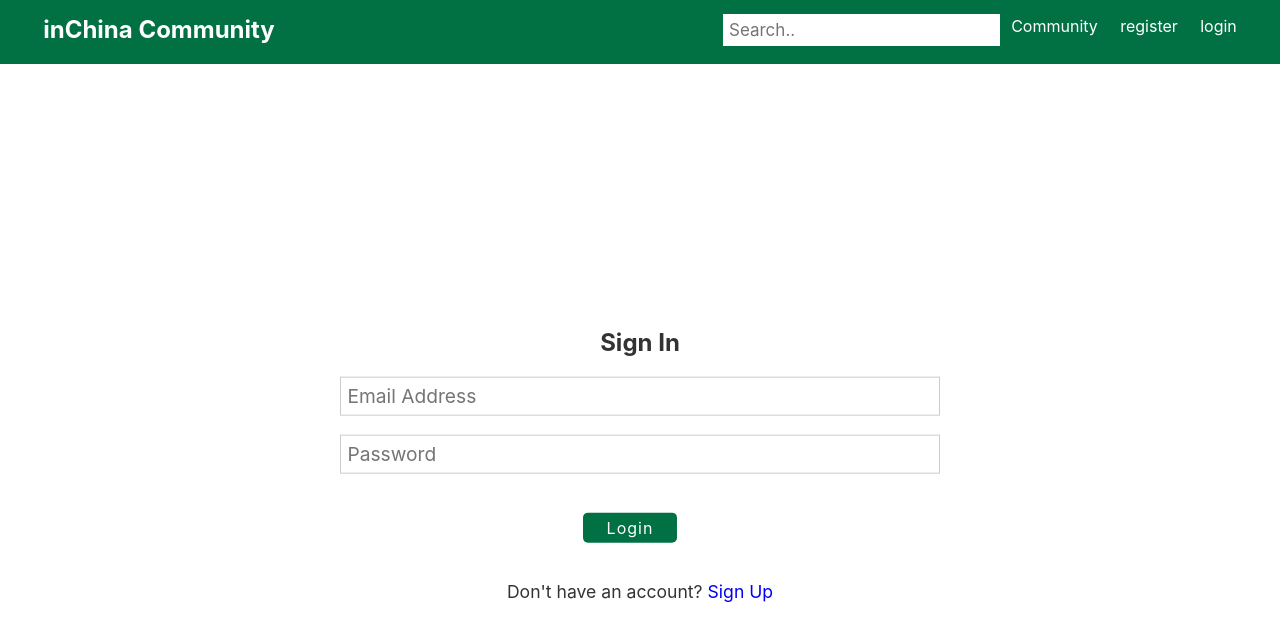
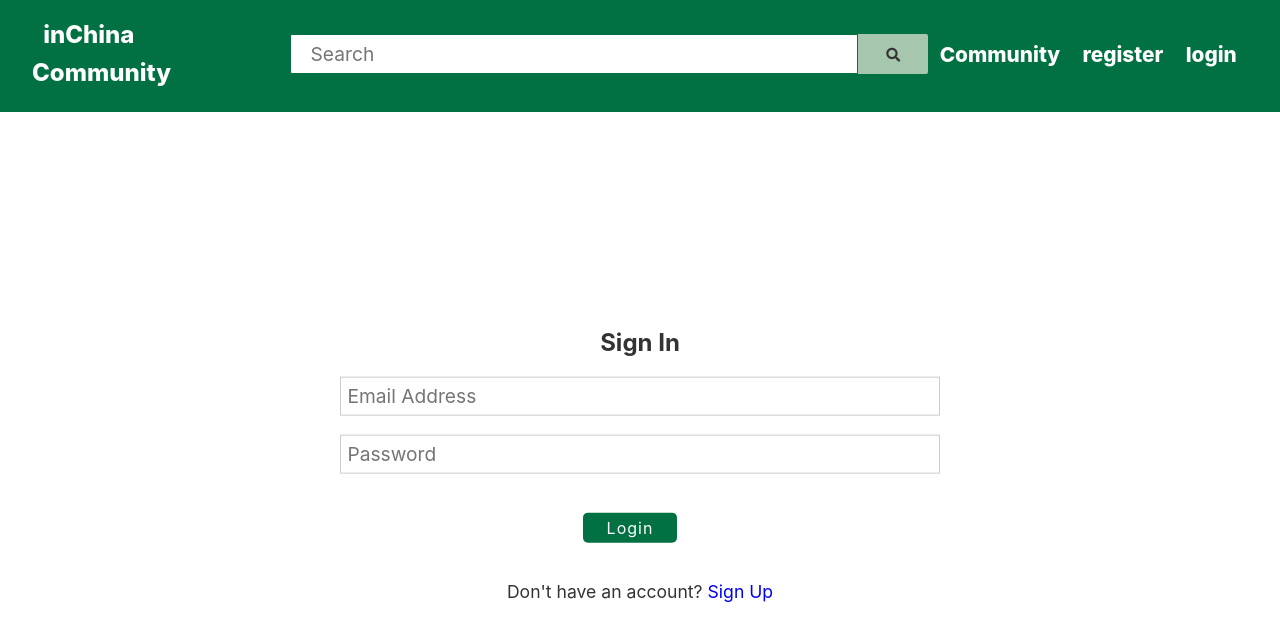
Before and after one commit to samuelwondimu/Inchina-Forigners-community-social-media, a React (Create React App) app in the folder client/: page /login in a window 1280 px wide. Shown: the top 640 px of the page. Built offline with nearby package versions, Linux system fonts and the light colour scheme; no server answers; the HTML template or start-up script is replaced by a standard one.

Commit message:
add a search bar

```diff
--- a/client/src/App.css
+++ b/client/src/App.css
@@ -322,9 +322,9 @@ img {
 /* Navbar */
 .navbar {
   display: flex;
-  justify-content: space-between;
+  justify-content: space-evenly;
   align-items: center;
-  padding: 0.7rem 2rem;
+  padding: 1rem 2rem;
   position: fixed;
   z-index: 1;
   width: 100%;
@@ -341,35 +341,18 @@ img {
   color: #fff;
   padding: 0.45rem;
   margin: 0 0.25rem;
+  font-weight: 800;
 }
 
+.navbar li {
+  font-size: 1.3rem;
+}
 .navbar a:hover {
   color: var(--primary-color);
 }
 
 .navbar .welcome span {
   margin-right: 0.6rem;
-}
-
-.search-container {
-  padding: 6px;
-  font-size: 17px;
-  border: none;
-}
-
-.search-container button {
-  float: right;
-  padding: 6px 10px;
-  margin-top: 8px;
-  margin-right: 16px;
-  background: #ddd;
-  font-size: 17px;
-  border: none;
-  cursor: pointer;
-}
-
-.search-container button:hover {
-  background: #ccc;
 }
 
 /* Landing Page */
@@ -524,12 +507,11 @@ img {
 .post-form form textarea {
   padding: 0.5rem;
   width: 100%;
-
-  border: 3px solid #017143;
+  border-radius: 5px;
+  border: 1px solid #017143;
 }
 .post-form form textarea:focus {
   outline: none !important;
-  border: 3px solid #017143;
 }
 
 hr {
@@ -542,6 +524,57 @@ hr:after {
   /* Not really supposed to work, but does */
   content: '\00a0'; /* Prevent margin collapse */
 }
+
+/* search bar */
+
+.search-bar {
+  width: 50vw;
+  margin: auto;
+  position: relative;
+}
+
+input[type='text'] {
+  width: 89%;
+  height: 40px;
+  padding: 0 20px;
+  font-size: 1.2rem;
+  color: #333;
+  border: 1px solid #017143;
+  border-radius: 2px 0 0 2px;
+  z-index: 2;
+}
+
+input:focus {
+  border: 1.1px solid #1c62b9;
+  box-shadow: inset 0 1px 2px rgba(0, 0, 0, 0.4);
+}
+
+.search-button {
+  position: absolute;
+  width: 11%;
+  height: 40px;
+  border: none;
+  border-left: 0;
+  right: 0;
+  border-radius: 0px 2px 2px 0;
+  cursor: pointer;
+  font-size: 14px;
+  text-align: center;
+  background-color: #a6c7ae;
+  color: #333;
+  z-index: 1;
+}
+
+.search-button i {
+  transition: all 0.07s ease-in-out;
+  color: #333;
+}
+
+.search-button:hover {
+  box-shadow: 0 1px 1px rgba(0, 0, 0, 0.15), inset 0 0 2px rgba(0, 0, 0, 0.05);
+  transition: all 0.07s ease-in-out;
+}
+
 .post {
   display: grid;
   border: 1px solid #c9c9c9;
--- a/client/src/components/dashboard/Dashboard.js
+++ b/client/src/components/dashboard/Dashboard.js
@@ -40,7 +40,18 @@ const Dashboard = ({
                 Delete Account
               </button>
             </div>
-            <div>
+
+          </div>
+        ) : (
+          <Fragment>
+            <p>You have not yet setup a profile, please add some info</p>
+            <Link to="/create-profile" className="btn btn-primary my-1">
+              Create Profile
+            </Link>
+          </Fragment>
+        )}
+      </Suspense>
+      <div>
               <Suspense
                 fallback={
                   <div>
@@ -51,16 +62,6 @@ const Dashboard = ({
                 {user !== null ? <UserPosts /> : <Spinner />}
               </Suspense>
             </div>
-          </div>
-        ) : (
-          <Fragment>
-            <p>You have not yet setup a profile, please add some info</p>
-            <Link to="/create-profile" className="btn btn-primary my-1">
-              Create Profile
-            </Link>
-          </Fragment>
-        )}
-      </Suspense>
     </Fragment>
   );
 };
--- a/client/src/components/layout/Navbar.js
+++ b/client/src/components/layout/Navbar.js
@@ -7,13 +7,6 @@ import { logout } from '../../actions/auth';
 const Navbar = ({ auth: { isAuthenticated }, logout }) => {
   const authLinks = (
     <ul>
-      <li>
-        <input
-          className="search-container"
-          type="text"
-          placeholder="Search.."
-        />
-      </li>
       <li>
         <Link to="/profiles">community</Link>
       </li>
@@ -36,13 +29,6 @@ const Navbar = ({ auth: { isAuthenticated }, logout }) => {
   const guestLinks = (
     <ul>
       <li>
-        <input
-          className="search-container"
-          type="text"
-          placeholder="Search.."
-        />
-      </li>
-      <li>
         <Link to="/profiles">Community</Link>
       </li>
       <li>
@@ -59,6 +45,14 @@ const Navbar = ({ auth: { isAuthenticated }, logout }) => {
       <h1>
         <Link to="/">inChina Community</Link>
       </h1>
+      <div class="search-bar">
+        <form>
+          <input type="text" placeholder="Search" />
+          <button className="search-button">
+            <i class="fas fa-search"></i>
+          </button>
+        </form>
+      </div>
       <Fragment>{isAuthenticated ? authLinks : guestLinks}</Fragment>
     </nav>
   );
--- a/client/src/components/posts/Posts.js
+++ b/client/src/components/posts/Posts.js
@@ -12,8 +12,11 @@ const Posts = ({ getPosts, post: { posts } }) => {
 
   return (
     <Fragment>
+      <h1 className="my-1">Create A Post</h1>
       <PostForm />
+
       <div className="posts">
+        <h1 className="text-center">{posts.length} posts</h1>
         {posts.map((post) => (
           <PostItem key={post._id} post={post} />
         ))}
```
Also changed, not shown: 1 other file (tests, documents, lock files or other folders).
